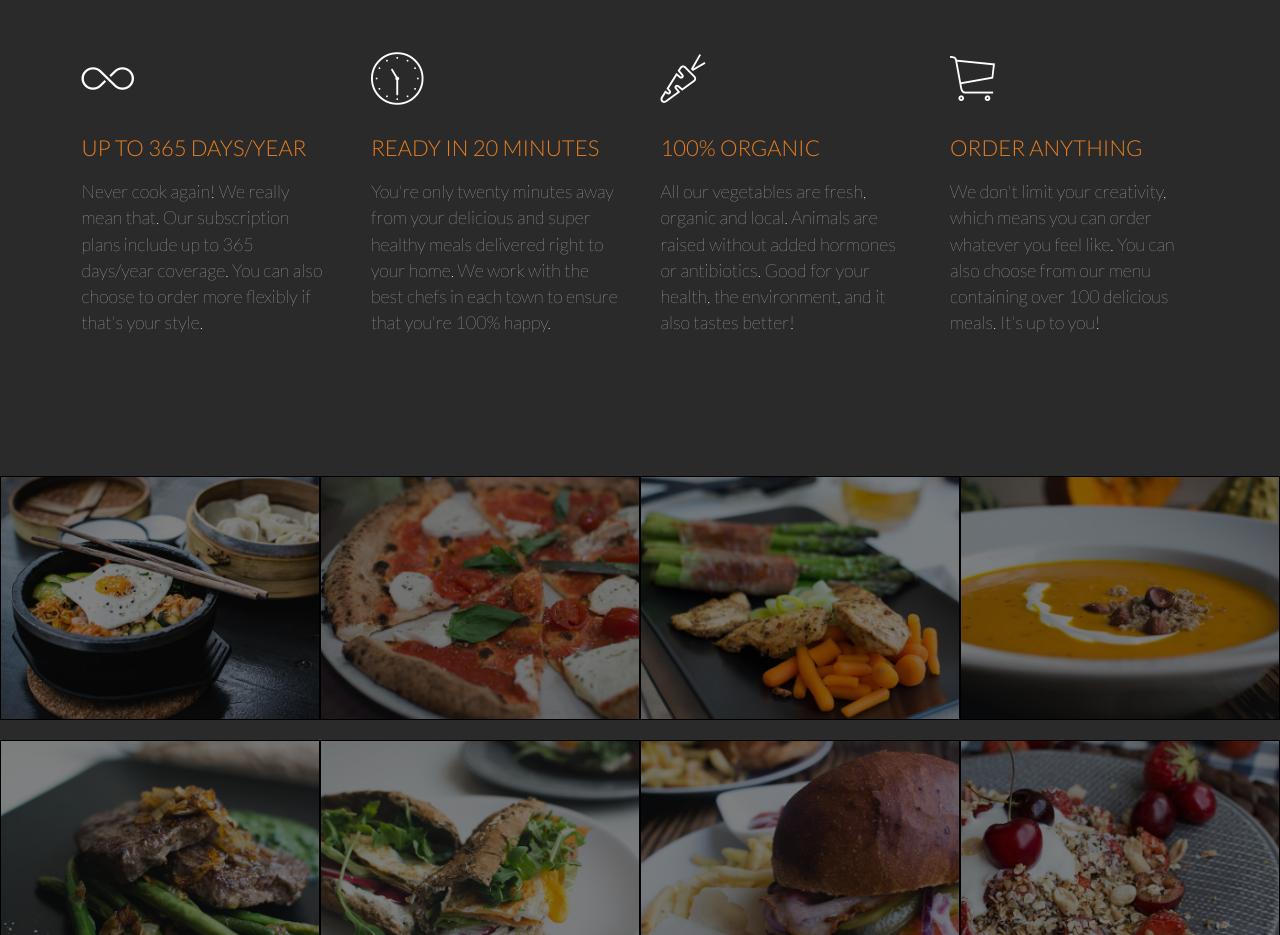
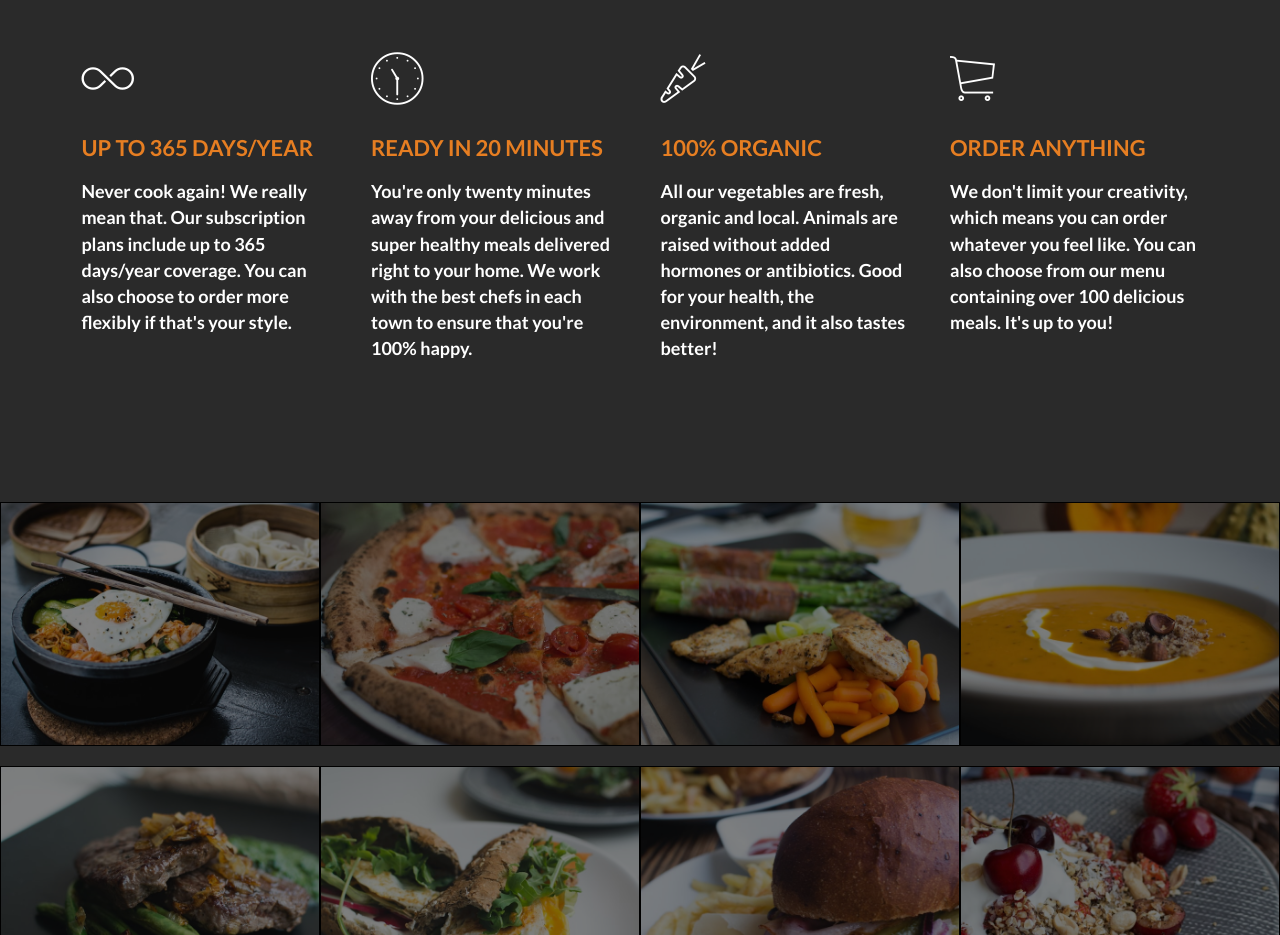
Before and after one commit to GameOverTM0289/GameOverTM0289.github.io, a plain HTML site: page GameFood/index.html in a window 1280 px wide. Shown: the part 1120-2055 px from the top of the page. Drawn offline with nearby package versions, Linux system fonts and the light colour scheme; files whose address does not match are found by name.

Commit message:
Update style.css

```diff
--- a/GameFood/resources/css/style.css
+++ b/GameFood/resources/css/style.css
@@ -91,7 +91,7 @@ h3 {
     font-size: 110%;
     margin-bottom: 15px;
     color: #e67e22;
-
+    font-weight: bold;
 }
 
 h2:after {
@@ -117,7 +117,7 @@ h2:after {
 .box p {
     font-size: 90%;
     line-height: 145%;
-    font-weight: 200;
+    font-weight: bold;
 }
 
 
```
